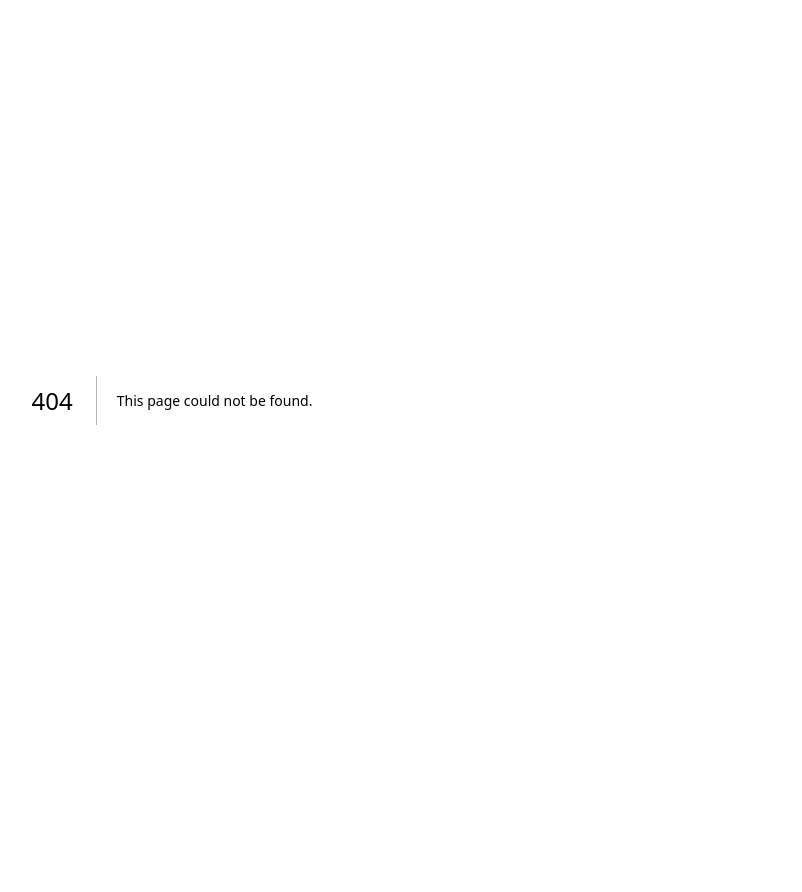
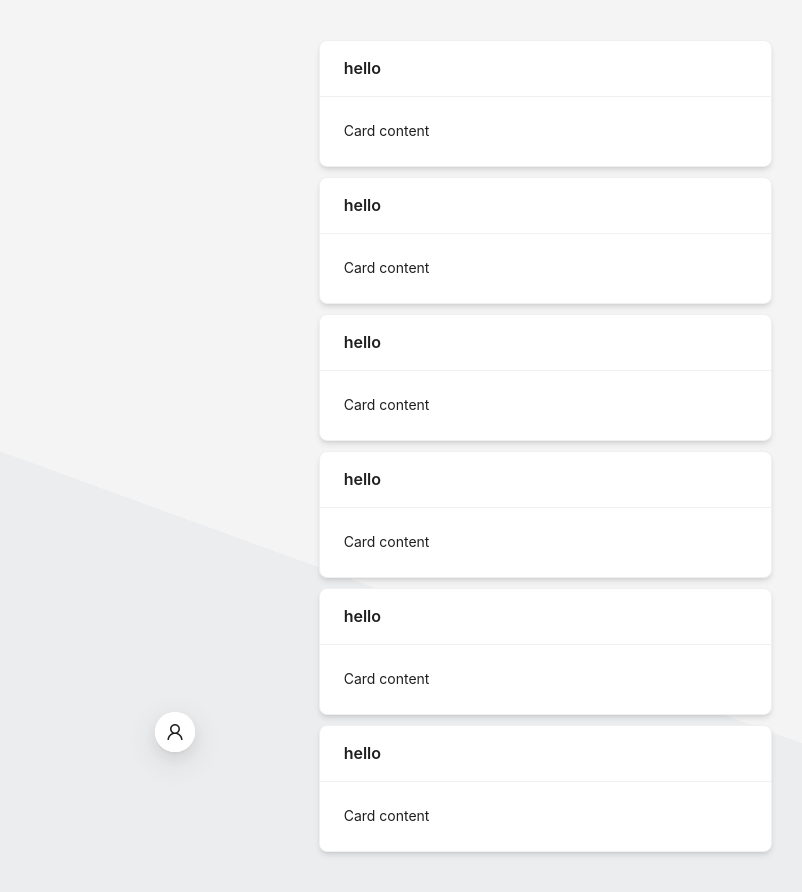
Before and after one commit to Amelia1110/CueScoop, a Next.js app: page /dashboard in a window 1280 px wide. Before the commit this address had no page. Shown: the whole page, without its empty margins (468-1270 px from the left). Before the commit the page ends 800 px from the top, so only its background shows below. Built offline with nearby package versions, Linux system fonts and the light colour scheme.

Commit message:
main colours and layout

```diff
--- a/pages/_app.tsx
+++ b/pages/_app.tsx
@@ -1,7 +1,14 @@
 import '@/styles/globals.css'
 import type { AppProps } from 'next/app'
+import Head from 'next/head'
 
 export default function App({ Component, pageProps }: AppProps) {
-
-  return <Component {...pageProps} />
+  return (
+    <>
+      <Head>
+        <title>CueScoop</title>
+      </Head>
+      <Component {...pageProps} />
+    </>
+  )
 }
--- /dev/null
+++ b/pages/dashboard.tsx
@@ -0,0 +1,55 @@
+import { UserOutlined } from "@ant-design/icons";
+import { Card, Col, FloatButton, Row } from "antd";
+
+export default function Dashboard() {
+    return (
+        <Row>
+            <FloatButton.Group
+                icon={<UserOutlined />}
+                trigger="hover"
+                style={{ left: 30}}
+            >
+                <FloatButton/>
+                <FloatButton/>
+                <FloatButton/>
+            </FloatButton.Group>
+            <Col span={14}>
+
+            </Col>
+            <Col span={10} className="p-10">
+                <Row gutter={[0, 10]}>
+                    <Col span={24}>
+                        <Card title="hello" className="shadow-md">
+                            <p>Card content</p>
+                        </Card>
+                    </Col>
+                    <Col span={24}>
+                        <Card title="hello" className="shadow-md">
+                            <p>Card content</p>
+                        </Card>
+                    </Col>
+                    <Col span={24}>
+                        <Card title="hello" className="shadow-md">
+                            <p>Card content</p>
+                        </Card>
+                    </Col>
+                    <Col span={24}>
+                        <Card title="hello" className="shadow-md">
+                            <p>Card content</p>
+                        </Card>
+                    </Col>
+                    <Col span={24}>
+                        <Card title="hello" className="shadow-md">
+                            <p>Card content</p>
+                        </Card>
+                    </Col>
+                    <Col span={24}>
+                        <Card title="hello" className="shadow-md">
+                            <p>Card content</p>
+                        </Card>
+                    </Col>
+                </Row>
+            </Col>
+        </Row>
+    )
+}
--- a/pages/index.tsx
+++ b/pages/index.tsx
@@ -5,114 +5,8 @@ const inter = Inter({ subsets: ['latin'] })
 
 export default function Home() {
   return (
-    <main
-      className={`flex min-h-screen flex-col items-center justify-between p-24 ${inter.className}`}
-    >
-      <div className="z-10 max-w-5xl w-full items-center justify-between font-mono text-sm lg:flex">
-        <p className="fixed left-0 top-0 flex w-full justify-center border-b border-gray-300 bg-gradient-to-b from-zinc-200 pb-6 pt-8 backdrop-blur-2xl dark:border-neutral-800 dark:bg-zinc-800/30 dark:from-inherit lg:static lg:w-auto  lg:rounded-xl lg:border lg:bg-gray-200 lg:p-4 lg:dark:bg-zinc-800/30">
-          Get started by editing&nbsp;
-          <code className="font-mono font-bold">pages/index.tsx</code>
-        </p>
-        <div className="fixed bottom-0 left-0 flex h-48 w-full items-end justify-center bg-gradient-to-t from-white via-white dark:from-black dark:via-black lg:static lg:h-auto lg:w-auto lg:bg-none">
-          <a
-            className="pointer-events-none flex place-items-center gap-2 p-8 lg:pointer-events-auto lg:p-0"
-            href="https://vercel.com?utm_source=create-next-app&utm_medium=default-template-tw&utm_campaign=create-next-app"
-            target="_blank"
-            rel="noopener noreferrer"
-          >
-            By{' '}
-            <Image
-              src="/vercel.svg"
-              alt="Vercel Logo"
-              className="dark:invert"
-              width={100}
-              height={24}
-              priority
-            />
-          </a>
-        </div>
-      </div>
-
-      <div className="relative flex place-items-center before:absolute before:h-[300px] before:w-[480px] before:-translate-x-1/2 before:rounded-full before:bg-gradient-radial before:from-white before:to-transparent before:blur-2xl before:content-[''] after:absolute after:-z-20 after:h-[180px] after:w-[240px] after:translate-x-1/3 after:bg-gradient-conic after:from-sky-200 after:via-blue-200 after:blur-2xl after:content-[''] before:dark:bg-gradient-to-br before:dark:from-transparent before:dark:to-blue-700/10 after:dark:from-sky-900 after:dark:via-[#0141ff]/40 before:lg:h-[360px]">
-        <Image
-          className="relative dark:drop-shadow-[0_0_0.3rem_#ffffff70] dark:invert"
-          src="/next.svg"
-          alt="Next.js Logo"
-          width={180}
-          height={37}
-          priority
-        />
-      </div>
-
-      <div className="mb-32 grid text-center lg:max-w-5xl lg:w-full lg:mb-0 lg:grid-cols-4 lg:text-left">
-        <a
-          href="https://nextjs.org/docs?utm_source=create-next-app&utm_medium=default-template-tw&utm_campaign=create-next-app"
-          className="group rounded-lg border border-transparent px-5 py-4 transition-colors hover:border-gray-300 hover:bg-gray-100 hover:dark:border-neutral-700 hover:dark:bg-neutral-800/30"
-          target="_blank"
-          rel="noopener noreferrer"
-        >
-          <h2 className={`mb-3 text-2xl font-semibold`}>
-            Docs{' '}
-            <span className="inline-block transition-transform group-hover:translate-x-1 motion-reduce:transform-none">
-              -&gt;
-            </span>
-          </h2>
-          <p className={`m-0 max-w-[30ch] text-sm opacity-50`}>
-            Find in-depth information about Next.js features and API.
-          </p>
-        </a>
-
-        <a
-          href="https://nextjs.org/learn?utm_source=create-next-app&utm_medium=default-template-tw&utm_campaign=create-next-app"
-          className="group rounded-lg border border-transparent px-5 py-4 transition-colors hover:border-gray-300 hover:bg-gray-100 hover:dark:border-neutral-700 hover:dark:bg-neutral-800/30"
-          target="_blank"
-          rel="noopener noreferrer"
-        >
-          <h2 className={`mb-3 text-2xl font-semibold`}>
-            Learn{' '}
-            <span className="inline-block transition-transform group-hover:translate-x-1 motion-reduce:transform-none">
-              -&gt;
-            </span>
-          </h2>
-          <p className={`m-0 max-w-[30ch] text-sm opacity-50`}>
-            Learn about Next.js in an interactive course with&nbsp;quizzes!
-          </p>
-        </a>
-
-        <a
-          href="https://vercel.com/templates?framework=next.js&utm_source=create-next-app&utm_medium=default-template-tw&utm_campaign=create-next-app"
-          className="group rounded-lg border border-transparent px-5 py-4 transition-colors hover:border-gray-300 hover:bg-gray-100 hover:dark:border-neutral-700 hover:dark:bg-neutral-800/30"
-          target="_blank"
-          rel="noopener noreferrer"
-        >
-          <h2 className={`mb-3 text-2xl font-semibold`}>
-            Templates{' '}
-            <span className="inline-block transition-transform group-hover:translate-x-1 motion-reduce:transform-none">
-              -&gt;
-            </span>
-          </h2>
-          <p className={`m-0 max-w-[30ch] text-sm opacity-50`}>
-            Discover and deploy boilerplate example Next.js&nbsp;projects.
-          </p>
-        </a>
-
-        <a
-          href="https://vercel.com/new?utm_source=create-next-app&utm_medium=default-template-tw&utm_campaign=create-next-app"
-          className="group rounded-lg border border-transparent px-5 py-4 transition-colors hover:border-gray-300 hover:bg-gray-100 hover:dark:border-neutral-700 hover:dark:bg-neutral-800/30"
-          target="_blank"
-          rel="noopener noreferrer"
-        >
-          <h2 className={`mb-3 text-2xl font-semibold`}>
-            Deploy{' '}
-            <span className="inline-block transition-transform group-hover:translate-x-1 motion-reduce:transform-none">
-              -&gt;
-            </span>
-          </h2>
-          <p className={`m-0 max-w-[30ch] text-sm opacity-50`}>
-            Instantly deploy your Next.js site to a shareable URL with Vercel.
-          </p>
-        </a>
-      </div>
+    <main>
+      Hello
     </main>
   )
 }
--- a/styles/globals.css
+++ b/styles/globals.css
@@ -17,11 +17,6 @@
 }
 
 body {
-  color: rgb(var(--foreground-rgb));
-  background: linear-gradient(
-      to bottom,
-      transparent,
-      rgb(var(--background-end-rgb))
-    )
-    rgb(var(--background-start-rgb));
+  background: linear-gradient(20deg, #ecedee 45%, #f4f4f5 45% 80%);
+  background-color: #f4f4f5;
 }
```
Also changed, not shown: package.json (+8 -6 lines), 1 other file (tests, documents, lock files or other folders).
